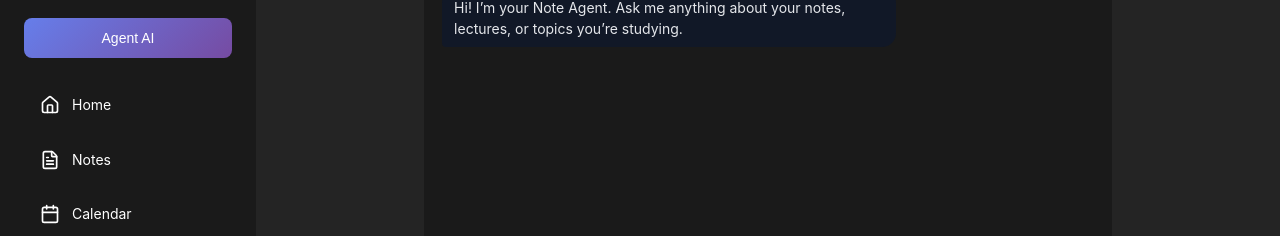
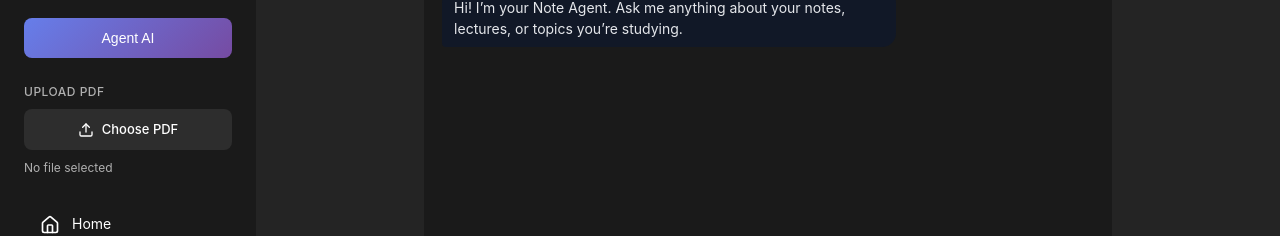
Before and after one commit to Shaikh-UC-DAVIS/note-agent-frontend, a React (Create React App) app: page /agentAI in a window 1280 px wide. Shown: the part 141-377 px from the top of the page. Built offline with nearby package versions, Linux system fonts and the light colour scheme; no server answers.

Commit message:
added upload pdf feature

```diff
--- a/src/components/sidebar/Sidebar.css
+++ b/src/components/sidebar/Sidebar.css
@@ -88,6 +88,97 @@
   align-items: center;
 }
 
+/* Upload Section */
+.upload-section {
+  display: flex;
+  flex-direction: column;
+  gap: 8px;
+}
+
+.upload-title {
+  color: #B0B0B0;
+  font-size: 12px;
+  font-weight: 500;
+  margin: 0;
+  text-transform: uppercase;
+  letter-spacing: 0.5px;
+}
+
+.upload-pdf-btn {
+  display: inline-flex;
+  align-items: center;
+  justify-content: center;
+  gap: 8px;
+  padding: 10px 12px;
+  background-color: #2D2D2D;
+  color: #FFFFFF;
+  border-radius: 8px;
+  font-size: 13px;
+  font-weight: 500;
+  cursor: pointer;
+  transition: all 0.2s ease;
+}
+
+.upload-pdf-btn:hover {
+  background-color: #3A3A3A;
+}
+
+.upload-pdf-btn.is-busy {
+  opacity: 0.8;
+}
+
+.upload-pdf-btn input {
+  display: none;
+}
+
+.upload-file-name {
+  color: #D0D0D0;
+  font-size: 12px;
+  white-space: nowrap;
+  overflow: hidden;
+  text-overflow: ellipsis;
+}
+
+.upload-error {
+  color: #FF7A7A;
+  font-size: 12px;
+}
+
+.upload-status {
+  display: inline-flex;
+  align-items: center;
+  gap: 8px;
+  font-size: 12px;
+  color: #B0B0B0;
+}
+
+.upload-status-dot {
+  width: 8px;
+  height: 8px;
+  border-radius: 50%;
+  background: #8A8A8A;
+  animation: uploadPulse 1.2s infinite;
+}
+
+.upload-status-uploading,
+.upload-status-processing {
+  color: #E8E8E8;
+}
+
+.upload-status-ready {
+  color: #87E49C;
+}
+
+.upload-status-error {
+  color: #FF7A7A;
+}
+
+@keyframes uploadPulse {
+  0% { opacity: 0.35; }
+  50% { opacity: 1; }
+  100% { opacity: 0.35; }
+}
+
 /* Navigation */
 .sidebar-nav {
   display: flex;
--- a/src/components/sidebar/Sidebar.js
+++ b/src/components/sidebar/Sidebar.js
@@ -1,13 +1,16 @@
 import React, { useEffect, useState } from 'react';
 import { useNavigate, useLocation } from 'react-router-dom';
 import './Sidebar.css';
-import { Home, FileText, Calendar } from 'lucide-react';
+import { Home, FileText, Calendar, Upload } from 'lucide-react';
 import { fetchWorkspaces } from '../../api/client';
 
 const Sidebar = () => {
   const navigate = useNavigate();
   const location = useLocation();
   const [workspaces, setWorkspaces] = useState([]);
+  const [selectedPdfName, setSelectedPdfName] = useState('');
+  const [pdfError, setPdfError] = useState('');
+  const [uploadState, setUploadState] = useState('idle'); // idle | uploading | processing | ready | error
 
   const isActive = (path) => {
     if (path === '/dashboard') {
@@ -32,6 +35,35 @@ const Sidebar = () => {
       cancelled = true;
     };
   }, []);
+
+  const handlePdfSelected = (event) => {
+    const file = event.target.files?.[0];
+    if (!file) return;
+
+    if (file.type !== 'application/pdf' && !file.name.toLowerCase().endsWith('.pdf')) {
+      setPdfError('Only PDF files are supported.');
+      setSelectedPdfName('');
+      setUploadState('error');
+      return;
+    }
+
+    setPdfError('');
+    setSelectedPdfName(file.name);
+    setUploadState('uploading');
+
+    // Temporary visual state flow until backend upload + ML processing API is wired.
+    window.setTimeout(() => setUploadState('processing'), 800);
+    window.setTimeout(() => setUploadState('ready'), 2600);
+  };
+
+  const getUploadStatusLabel = () => {
+    if (!selectedPdfName && uploadState === 'idle') return 'No file selected';
+    if (uploadState === 'uploading') return 'Uploading PDF...';
+    if (uploadState === 'processing') return 'Processing with ML...';
+    if (uploadState === 'ready') return 'Ready for summary and insights';
+    if (uploadState === 'error') return 'Upload failed';
+    return 'Waiting for upload';
+  };
 
   return (
     <div className="sidebar">
@@ -60,6 +92,34 @@ const Sidebar = () => {
         >
           <span>Agent AI</span>
         </button>
+
+        <div className="upload-section">
+          <h3 className="upload-title">Upload PDF</h3>
+          <label
+            className={`upload-pdf-btn ${uploadState === 'uploading' || uploadState === 'processing' ? 'is-busy' : ''}`}
+          >
+            <Upload size={16} />
+            <span>Choose PDF</span>
+            <input
+              type="file"
+              accept="application/pdf,.pdf"
+              onChange={handlePdfSelected}
+              disabled={uploadState === 'uploading' || uploadState === 'processing'}
+            />
+          </label>
+          {selectedPdfName && (
+            <div className="upload-file-name" title={selectedPdfName}>
+              {selectedPdfName}
+            </div>
+          )}
+          <div className={`upload-status upload-status-${uploadState}`}>
+            {(uploadState === 'uploading' || uploadState === 'processing') && (
+              <span className="upload-status-dot" />
+            )}
+            <span>{getUploadStatusLabel()}</span>
+          </div>
+          {pdfError && <div className="upload-error">{pdfError}</div>}
+        </div>
 
         {/* Navigation Links */}
         <nav className="sidebar-nav">
```
Also changed, not shown: 2 other files (tests, documents, lock files or other folders).
